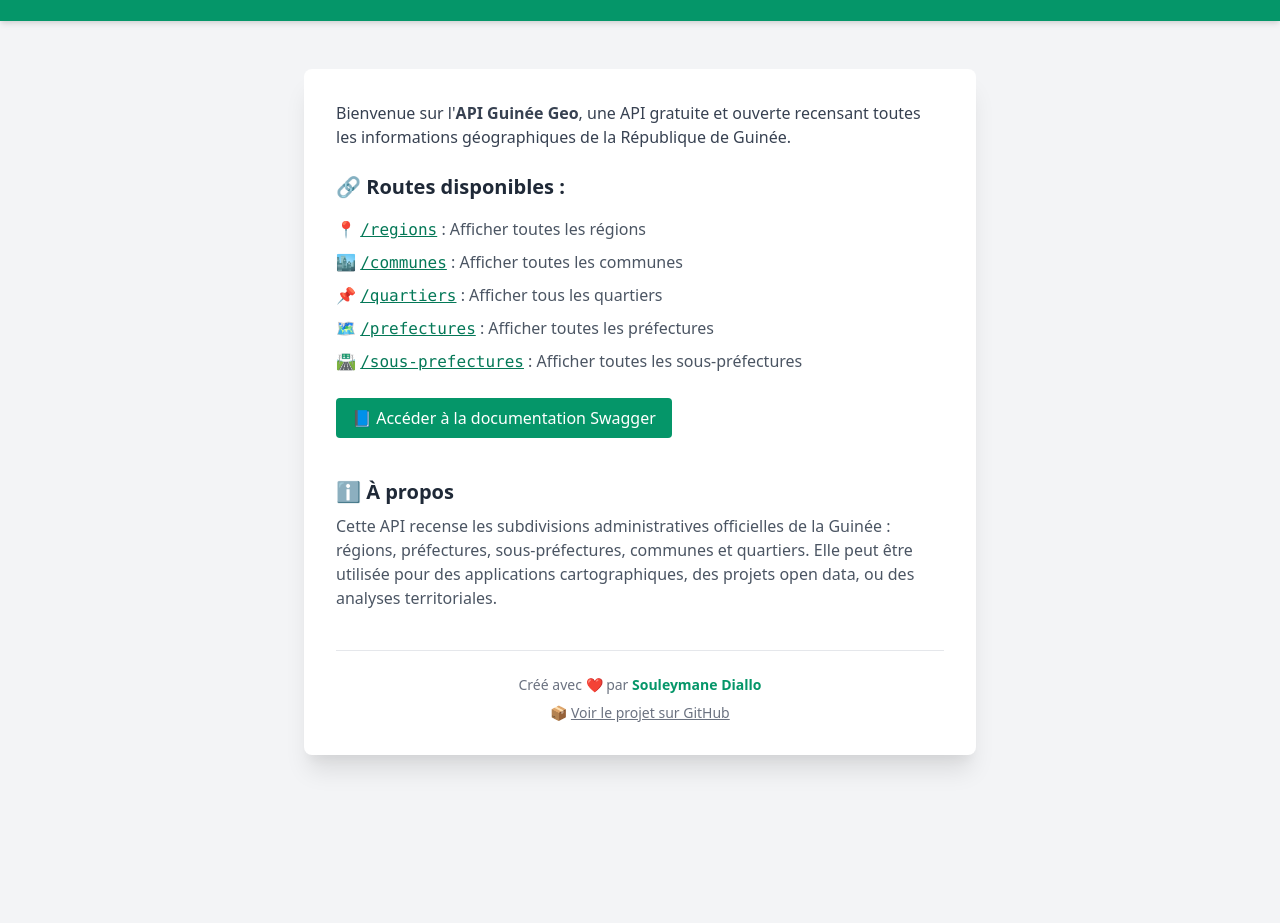
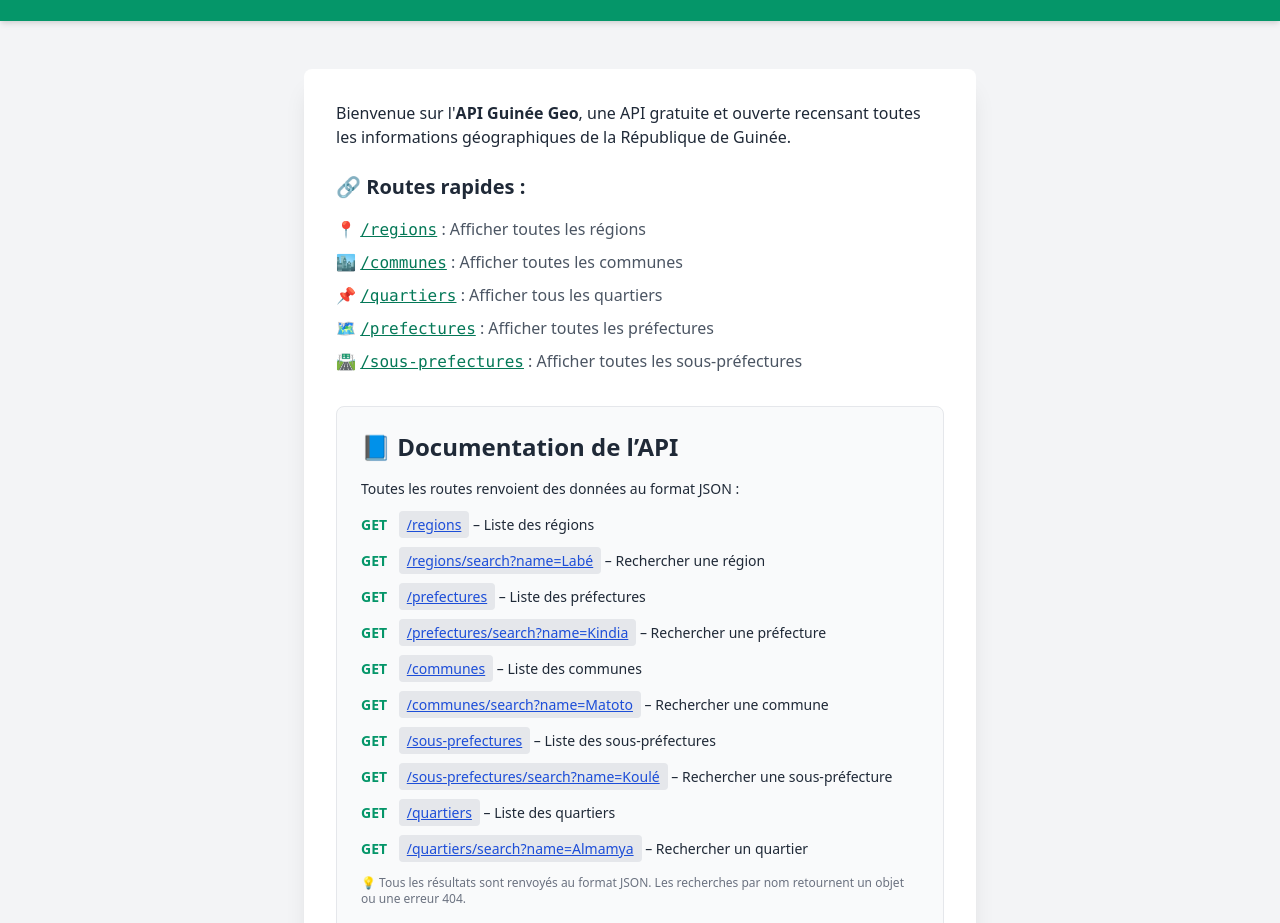
Before and after one commit to souleymanetimbidiallo/api-guinea-geo, a website: page public/index.html in a window 1280 px wide. Shown: the part 103-1026 px from the top of the page. Before the commit the page ends 906 px from the top, so only its background shows below. Drawn offline with nearby package versions, Linux system fonts and the light colour scheme.

Commit message:
Mise à jour de la page d'accueil

```diff
--- a/public/index.html
+++ b/public/index.html
@@ -5,60 +5,118 @@
   <meta name="viewport" content="width=device-width, initial-scale=1.0" />
   <title>API Guinée Geo</title>
   <link href="https://cdn.jsdelivr.net/npm/tailwindcss@2.2.19/dist/tailwind.min.css" rel="stylesheet" />
+
+  <!-- Leaflet CSS -->
+  <link rel="stylesheet" href="https://unpkg.com/leaflet@1.9.4/dist/leaflet.css" />
+
 </head>
-<body class="bg-gray-100 font-sans">
+<body class="bg-gray-100 text-gray-800 dark:bg-gray-900 dark:text-gray-200 font-sans transition-colors duration-300">
 
   <!-- En-tête -->
-  <header class="bg-green-600 text-white py-6 text-center shadow-md">
+  <header class="bg-green-600 text-white py-6 text-center shadow-md dark:bg-green-700">
     <h1 class="text-4xl font-bold animate-pulse">🌍 API Guinée Geo 🚀</h1>
     <p class="text-lg mt-2">Les données géographiques de la Guinée en accès libre 🇬🇳</p>
   </header>
 
   <!-- Contenu principal -->
   <main class="container mx-auto px-4 py-12">
-    <div class="bg-white shadow-xl rounded-lg p-8 max-w-2xl mx-auto">
+    <div class="bg-white dark:bg-gray-800 shadow-xl rounded-lg p-8 max-w-2xl mx-auto">
 
-      <p class="text-gray-700 mb-6">
+      <p class="mb-6">
         Bienvenue sur l'<strong>API Guinée Geo</strong>, une API gratuite et ouverte recensant toutes les informations géographiques de la République de Guinée.
       </p>
 
-      <h2 class="text-xl font-semibold text-gray-800">🔗 Routes disponibles :</h2>
-      <ul class="mt-4 text-gray-600 space-y-2">
-        <li>📍 <a href="/regions" class="text-green-700 underline"><code>/regions</code></a> : Afficher toutes les régions</li>
-        <li>🏙️ <a href="/communes" class="text-green-700 underline"><code>/communes</code></a> : Afficher toutes les communes</li>
-        <li>📌 <a href="/quartiers" class="text-green-700 underline"><code>/quartiers</code></a> : Afficher tous les quartiers</li>
-        <li>🗺️ <a href="/prefectures" class="text-green-700 underline"><code>/prefectures</code></a> : Afficher toutes les préfectures</li>
-        <li>🛣️ <a href="/sous-prefectures" class="text-green-700 underline"><code>/sous-prefectures</code></a> : Afficher toutes les sous-préfectures</li>
+      <h2 class="text-xl font-semibold text-gray-800 dark:text-gray-100">🔗 Routes rapides :</h2>
+      <ul class="mt-4 text-gray-600 dark:text-gray-300 space-y-2">
+        <li>📍 <a href="/regions" class="text-green-700 dark:text-green-400 underline"><code>/regions</code></a> : Afficher toutes les régions</li>
+        <li>🏙️ <a href="/communes" class="text-green-700 dark:text-green-400 underline"><code>/communes</code></a> : Afficher toutes les communes</li>
+        <li>📌 <a href="/quartiers" class="text-green-700 dark:text-green-400 underline"><code>/quartiers</code></a> : Afficher tous les quartiers</li>
+        <li>🗺️ <a href="/prefectures" class="text-green-700 dark:text-green-400 underline"><code>/prefectures</code></a> : Afficher toutes les préfectures</li>
+        <li>🛣️ <a href="/sous-prefectures" class="text-green-700 dark:text-green-400 underline"><code>/sous-prefectures</code></a> : Afficher toutes les sous-préfectures</li>
       </ul>
 
-      <a href="/api-docs" class="inline-block bg-green-600 text-white px-4 py-2 mt-6 rounded hover:bg-green-700 transition">
-        📘 Accéder à la documentation Swagger
-      </a>
+      <!-- Documentation -->
+      <div class="mt-8 bg-gray-50 dark:bg-gray-700 border border-gray-200 dark:border-gray-600 rounded-lg p-6">
+        <h2 class="text-2xl font-bold text-gray-800 dark:text-white mb-4">📘 Documentation de l’API</h2>
+
+        <p class="text-sm mb-4">Toutes les routes renvoient des données au format JSON :</p>
+
+        <ul class="space-y-4 text-sm">
+          <li><span class="font-semibold text-green-600">GET</span> <a href="/regions" target="_blank" class="bg-gray-200 dark:bg-gray-600 px-2 py-1 rounded ml-2 text-blue-700 dark:text-blue-300 underline">/regions</a> – Liste des régions</li>
+          <li><span class="font-semibold text-green-600">GET</span> <a href="/regions/search?name=Labé" target="_blank" class="bg-gray-200 dark:bg-gray-600 px-2 py-1 rounded ml-2 text-blue-700 dark:text-blue-300 underline">/regions/search?name=Labé</a> – Rechercher une région</li>
+          <li><span class="font-semibold text-green-600">GET</span> <a href="/prefectures" target="_blank" class="bg-gray-200 dark:bg-gray-600 px-2 py-1 rounded ml-2 text-blue-700 dark:text-blue-300 underline">/prefectures</a> – Liste des préfectures</li>
+          <li><span class="font-semibold text-green-600">GET</span> <a href="/prefectures/search?name=Kindia" target="_blank" class="bg-gray-200 dark:bg-gray-600 px-2 py-1 rounded ml-2 text-blue-700 dark:text-blue-300 underline">/prefectures/search?name=Kindia</a> – Rechercher une préfecture</li>
+          <li><span class="font-semibold text-green-600">GET</span> <a href="/communes" target="_blank" class="bg-gray-200 dark:bg-gray-600 px-2 py-1 rounded ml-2 text-blue-700 dark:text-blue-300 underline">/communes</a> – Liste des communes</li>
+          <li><span class="font-semibold text-green-600">GET</span> <a href="/communes/search?name=Matoto" target="_blank" class="bg-gray-200 dark:bg-gray-600 px-2 py-1 rounded ml-2 text-blue-700 dark:text-blue-300 underline">/communes/search?name=Matoto</a> – Rechercher une commune</li>
+          <li><span class="font-semibold text-green-600">GET</span> <a href="/sous-prefectures" target="_blank" class="bg-gray-200 dark:bg-gray-600 px-2 py-1 rounded ml-2 text-blue-700 dark:text-blue-300 underline">/sous-prefectures</a> – Liste des sous-préfectures</li>
+          <li><span class="font-semibold text-green-600">GET</span> <a href="/sous-prefectures/search?name=Koulé" target="_blank" class="bg-gray-200 dark:bg-gray-600 px-2 py-1 rounded ml-2 text-blue-700 dark:text-blue-300 underline">/sous-prefectures/search?name=Koulé</a> – Rechercher une sous-préfecture</li>
+          <li><span class="font-semibold text-green-600">GET</span> <a href="/quartiers" target="_blank" class="bg-gray-200 dark:bg-gray-600 px-2 py-1 rounded ml-2 text-blue-700 dark:text-blue-300 underline">/quartiers</a> – Liste des quartiers</li>
+          <li><span class="font-semibold text-green-600">GET</span> <a href="/quartiers/search?name=Almamya" target="_blank" class="bg-gray-200 dark:bg-gray-600 px-2 py-1 rounded ml-2 text-blue-700 dark:text-blue-300 underline">/quartiers/search?name=Almamya</a> – Rechercher un quartier</li>
+        </ul>
+
+        <p class="text-xs text-gray-500 mt-4">💡 Tous les résultats sont renvoyés au format JSON. Les recherches par nom retournent un objet ou une erreur 404.</p>
+      </div>
 
       <!-- À propos -->
       <div class="mt-10">
-        <h2 class="text-xl font-semibold mb-2 text-gray-800">ℹ️ À propos</h2>
-        <p class="text-gray-600">
+        <h2 class="text-xl font-semibold mb-2 text-gray-800 dark:text-white">ℹ️ À propos</h2>
+        <p class="text-gray-600 dark:text-gray-300">
           Cette API recense les subdivisions administratives officielles de la Guinée :
           régions, préfectures, sous-préfectures, communes et quartiers.
           Elle peut être utilisée pour des applications cartographiques, des projets open data, ou des analyses territoriales.
         </p>
       </div>
 
+      <div class="mt-12">
+        <h2 class="text-xl font-semibold text-gray-800 dark:text-white mb-4">🗺️ Carte des régions de Guinée</h2>
+        <div id="map" class="h-96 w-full rounded shadow border dark:border-gray-600"></div>
+      </div>
+
+
       <!-- Pied de page -->
-      <div class="mt-10 border-t pt-6 text-sm text-gray-500 text-center">
+      <div class="mt-10 border-t pt-6 text-sm text-gray-500 dark:border-gray-700 text-center">
         <p>
           Créé avec ❤️ par
-          <a href="https://souleymanetimbidiallo.github.io/" target="_blank" class="text-green-600 font-semibold hover:underline">
+          <a href="https://souleymanetimbidiallo.github.io/" target="_blank" class="text-green-600 dark:text-green-400 font-semibold hover:underline">
             Souleymane Diallo
           </a>
         </p>
         <p class="mt-2">
-          📦 <a href="https://github.com/souleymanetimbidiallo/api-guinea-geo" class="underline hover:text-green-600">Voir le projet sur GitHub</a>
+          📦 <a href="https://github.com/souleymanetimbidiallo/api-guinea-geo" class="underline hover:text-green-600 dark:hover:text-green-400">Voir le projet sur GitHub</a>
         </p>
       </div>
     </div>
   </main>
 
+  <!-- Leaflet JS -->
+  <script src="https://unpkg.com/leaflet@1.9.4/dist/leaflet.js"></script>
+  <script>
+    const map = L.map('map').setView([10.5, -10.8], 6); // Centré sur la Guinée
+
+    L.tileLayer('https://{s}.tile.openstreetmap.fr/hot/{z}/{x}/{y}.png', {
+      attribution: '&copy; <a href="https://www.openstreetmap.org/copyright">OpenStreetMap</a>',
+      maxZoom: 18,
+    }).addTo(map);
+
+    // Exemple de régions avec coordonnées approximatives
+    const regions = [
+      { name: 'Conakry', coords: [9.5092, -13.7122] },
+      { name: 'Labé', coords: [11.3181, -12.2915] },
+      { name: 'Kindia', coords: [10.062, -12.871] },
+      { name: 'Boké', coords: [10.94, -14.3] },
+      { name: 'Nzérékoré', coords: [7.75, -8.83] },
+      { name: 'Kankan', coords: [10.39, -9.31] },
+      { name: 'Mamou', coords: [10.38, -12.08] },
+      { name: 'Faranah', coords: [10.05, -10.74] }
+    ];
+
+    regions.forEach(region => {
+      L.marker(region.coords)
+        .addTo(map)
+        .bindPopup(`<strong>${region.name}</strong><br><a href="/regions/search?name=${region.name}" class="underline">Voir dans l'API</a>`);
+    });
+  </script>
+
+
 </body>
 </html>
```
